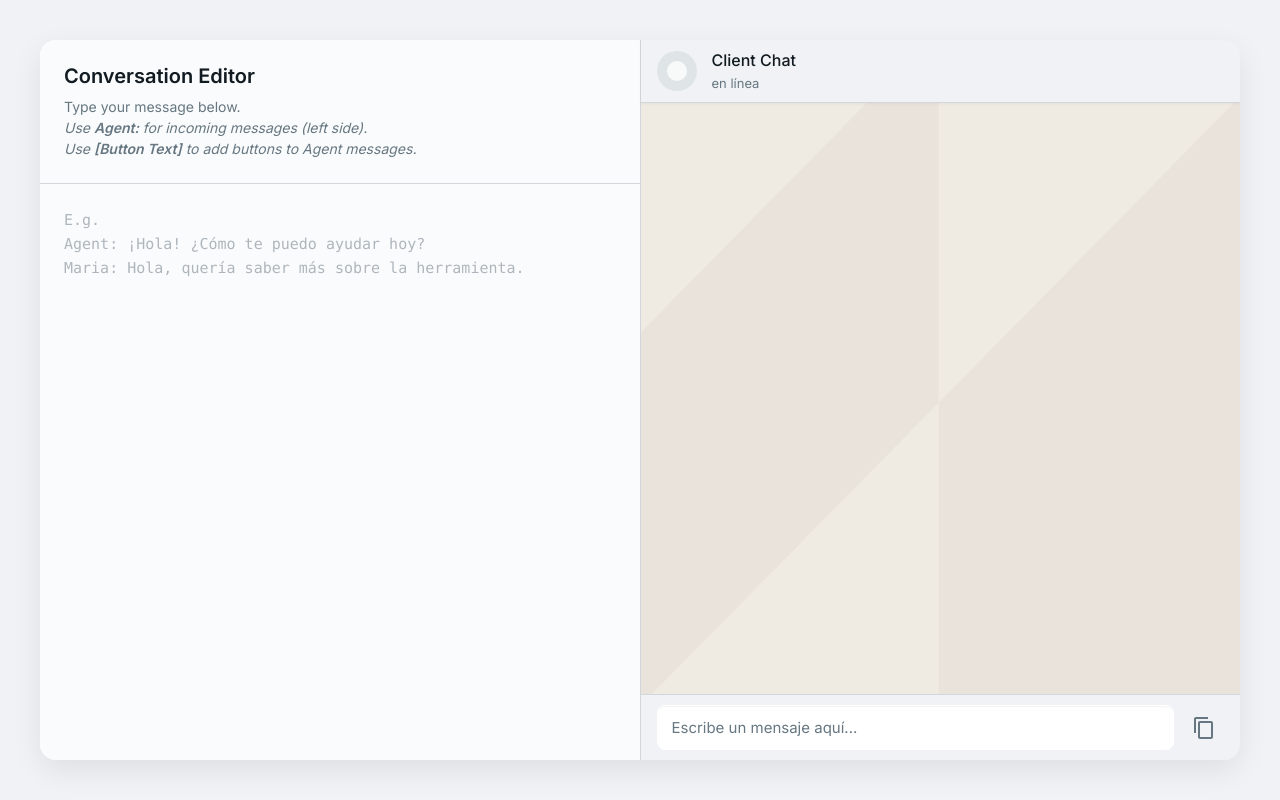
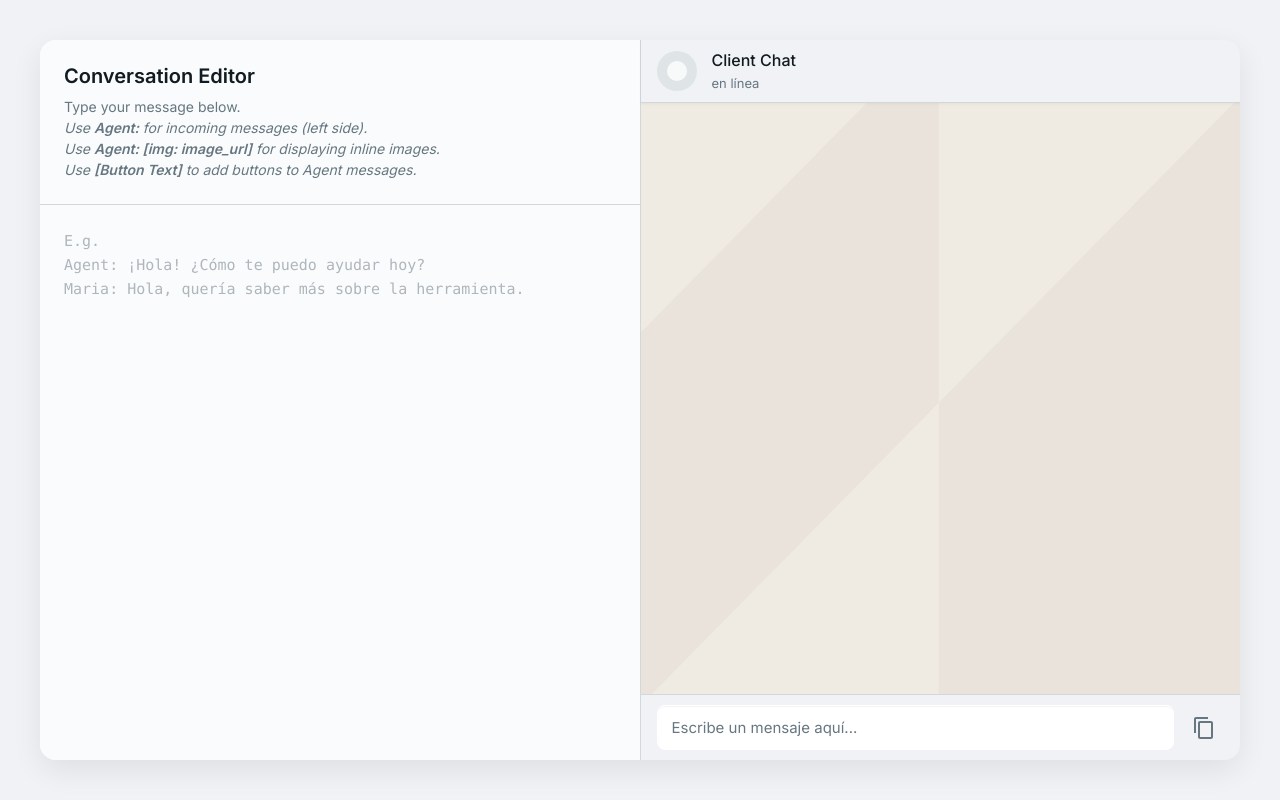
Before and after one commit to eldocbrown/whatsapp-sampler, a website: page index.html in a window 1280 px wide. Drawn offline with nearby package versions, Linux system fonts and the light colour scheme.

Commit message:
docs: add instructions for displaying inline images in index.html

```diff
--- a/index.html
+++ b/index.html
@@ -20,6 +20,7 @@
                 <p>Type your message below.<br>
                     <i>
                         Use <strong>Agent:</strong> for incoming messages (left side).<br>
+                        Use <strong>Agent: [img: image_url]</strong> for displaying inline images.<br>
                         Use <strong>[Button Text]</strong> to add buttons to Agent messages.
                     </i>
                 </p>
```
